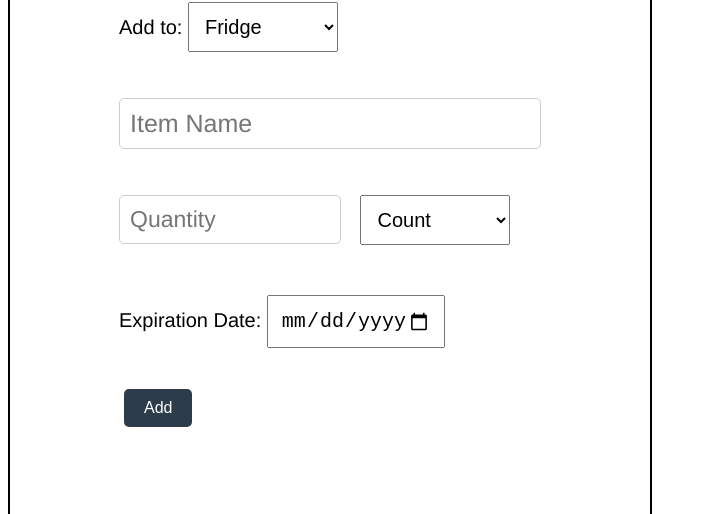
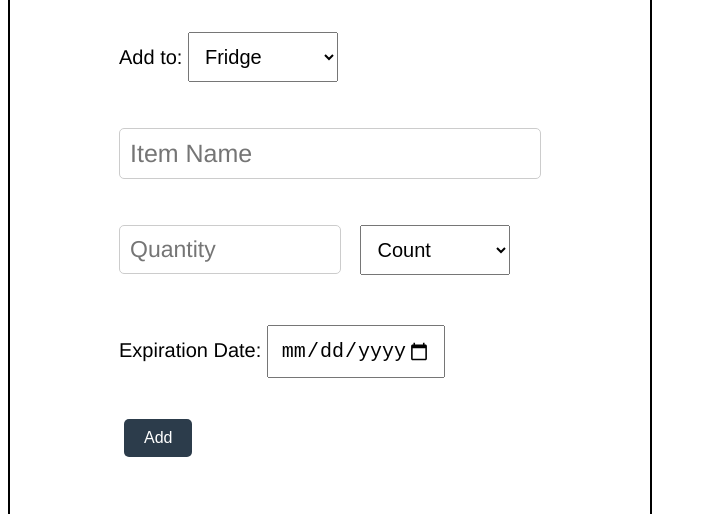
Before and after one commit to rachelrowe898/kitch-wiz-app, a website: page app/kitchenStock/addItem.html in a window 1280 px wide. Shown: the part 286-800 px from the top of the page, without its empty margins (0-707 px from the left). Drawn offline with nearby package versions, Linux system fonts and the light colour scheme.

Commit message:
add margin to top of kitchen stock page

```diff
--- a/app/style.css
+++ b/app/style.css
@@ -697,7 +697,7 @@ input[type="range"] {
 }
 
 #kitchen-stock-section, #stock-section {
-  margin: 150px 10px;
+  margin: 180px 10px;
   display: flex;
   flex-direction: column;
 }
```
